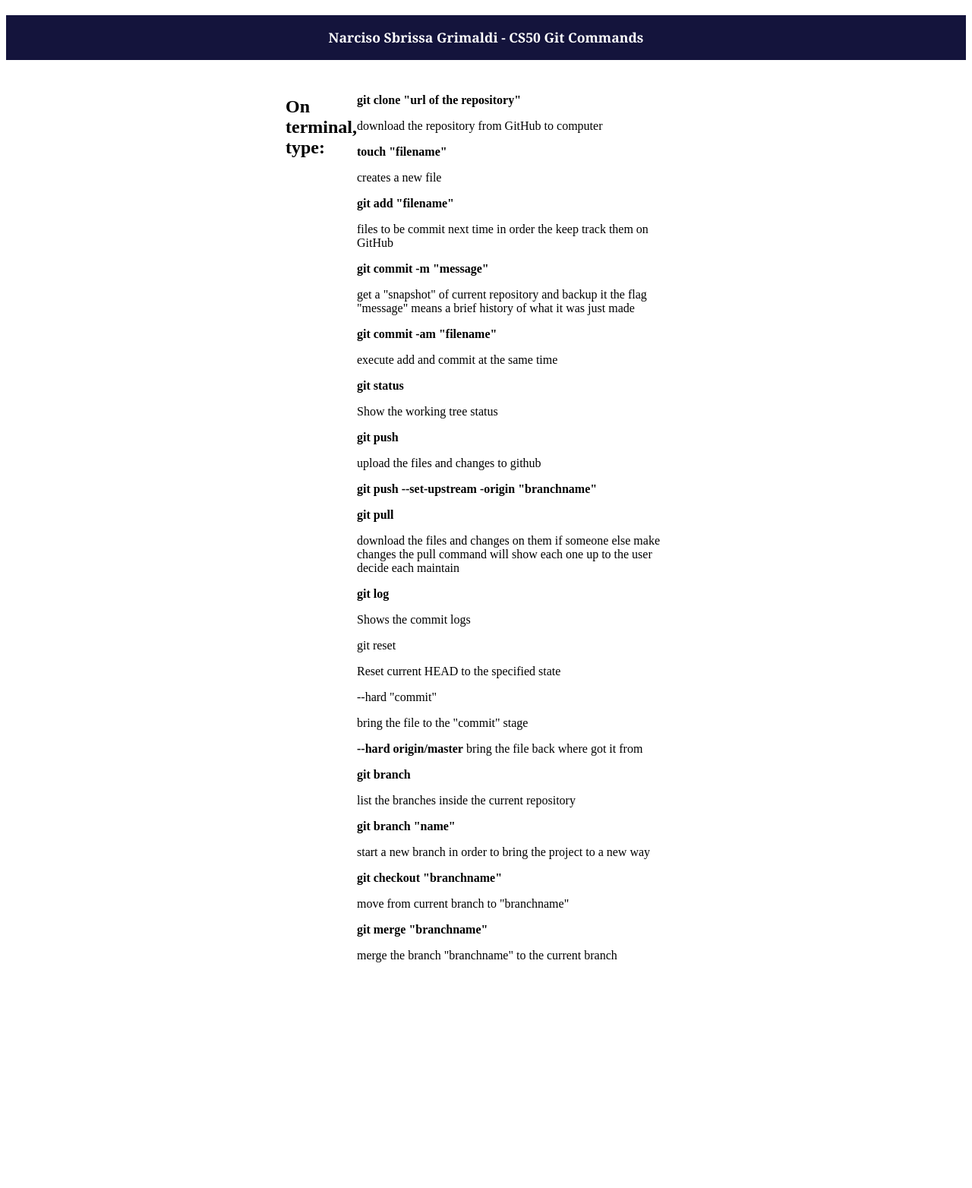
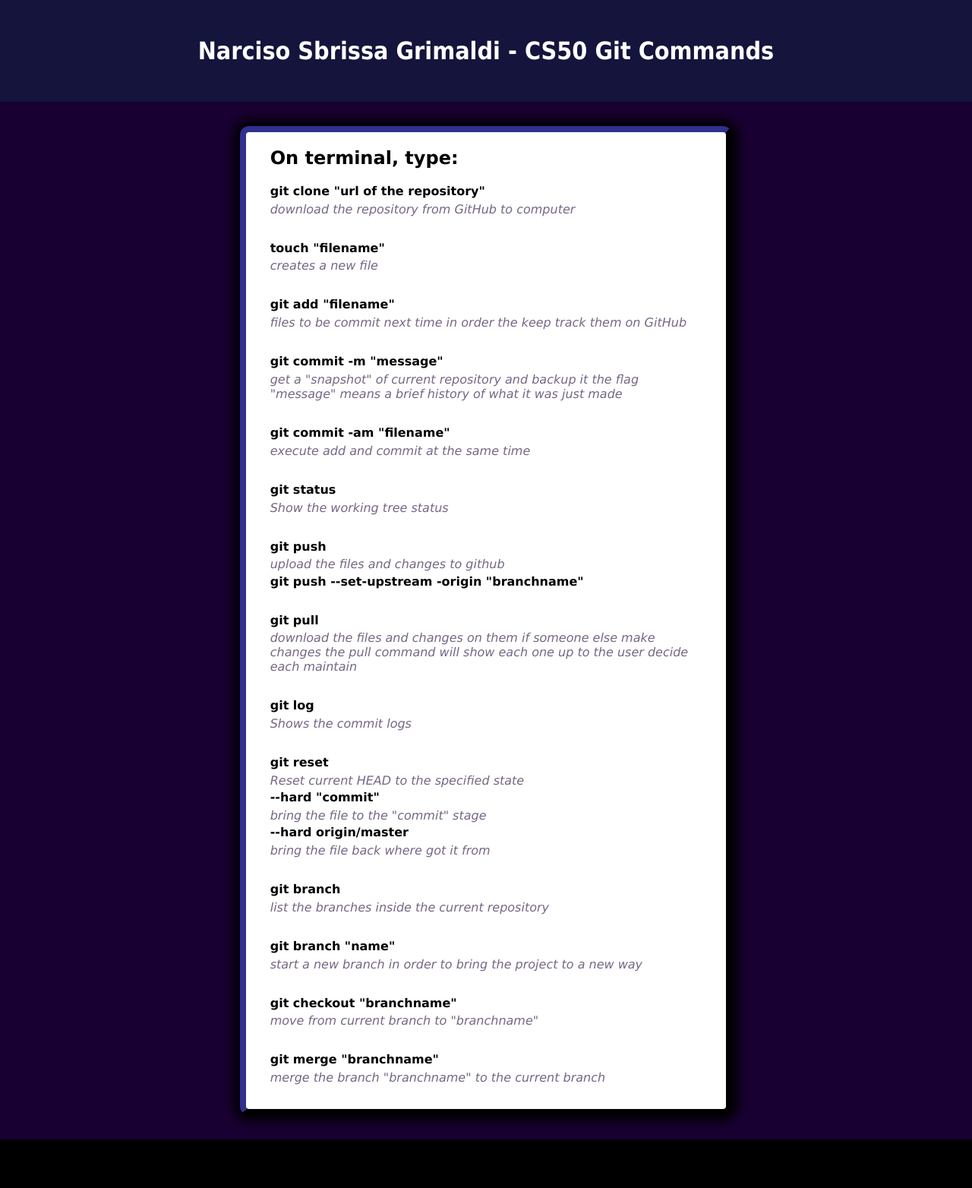
Before and after one commit to gdinarciso/gdinarciso.github.io, a PHP site: page /html/git-command.html in a window 1280 px wide. Shown: the whole page at 76% size. Before the commit the page ends 1267 px from the top, so only its background shows below. Run offline with PHP 8.4, Linux system fonts and the light colour scheme.

Commit message:
14/8/21 Daily update

```diff
--- a/css/template.css
+++ b/css/template.css
@@ -4,15 +4,53 @@
 
 :root {
   --body: white;
-  --body-bg: black;
+  --body-bg: rgba(25, 0, 51, 1);
   --header-bg: rgba(20, 20, 60, 1);
+}
+
+body {
+  display: grid;
+  grid-template-columns: auto 70ch auto;
+  grid-template-rows: auto 1fr auto;
+  grid-template-areas:
+    "header header header"
+    "left article right"
+    "footer footer footer";
+  min-height: 100vh;
+  margin: 0;
+
+  /* line-height: 1.5; */
+  font-family: Geneva, Tahoma, sans-serif;
+  background-color: var(--body-bg);
+}
+
+header {
+  grid-area: header;
 }
 
 #title {
   text-align: center;
-  font-size: 1.1em;
-  padding: 1em;
+  /* font-size: 1.1em; */
+  padding: 1.5em;
   color: var(--body);
-  font-family: Georgia, "Times New Roman", Times, serif;
+  font-family: Tahoma, sans-serif;
   background-color: var(--header-bg);
+  margin: 0;
 }
+
+article {
+  grid-area: article;
+  background-color: rgba(255, 255, 255, 1);
+  padding: 0 2em;
+  border: 0.5rem outset var(--header-bg);
+  box-shadow: 0 0 1rem 0.5rem rgba(0, 0, 0, 1);
+  border-radius: 12px;
+  margin: 2rem;
+  outline-offset: 0.5rem;
+}
+
+footer {
+  grid-area: footer;
+  padding: 2em;
+  background-color: rgba(0, 0, 0, 1);
+}
--- a/html/git-command.html
+++ b/html/git-command.html
@@ -7,35 +7,34 @@
     <title>Narciso Sbrissa Grimaldi - CS50 Git Commands</title>
     <link rel="stylesheet" href="/css/template.css" />
     <style>
-      body {
-        display: flex;
-        flex-direction: column;
+      .command {
+        font-weight: bold;
+        margin-bottom: 0.3em;
       }
-
-      body article {
-        align-self: center;
+      .description {
+        color: var(--body-bg);
+        filter: opacity(60%);
+        font-style: italic;
+        margin: 0 0 2em;
       }
-      article {
-        display: flex;
-        /* justify-content: center; */
-        /* align-items: center; */
-        width: 70ch;
-        padding: 1em;
+      .margin-bottom {
+        margin-bottom: 2em;
       }
-      article .top {
-        justify-content: stretch;
-        align-self: stretch;
+      .no-margin-top {
+        margin-top: 0.2em;
+      }
+      .no-margin-bottom {
+        margin-bottom: 0;
       }
     </style>
   </head>
   <body>
+    <header>
       <h1 id="title"></h1>
+    </header>
 
     <article>
-      <section class="top">
       <h2>On terminal, type:</h2>
-      </section>
-      <section>
       <p class="command"><strong>git clone "url of the repository"</strong></p>
       <p class="description">download the repository from GitHub to computer</p>
 
@@ -55,8 +54,8 @@
       <p class="description">Show the working tree status</p>
 
       <p class="command"><strong>git push</strong></p>
-        <p class="description">upload the files and changes to github</p>
-        <p><strong>git push --set-upstream -origin "branchname"</strong></p>
+      <p class="description no-margin-bottom">upload the files and changes to github</p>
+      <p class="command no-margin-top margin-bottom"><strong>git push --set-upstream -origin "branchname"</strong></p>
 
       <p class="command"><strong>git pull</strong></p>
       <p class="description">download the files and changes on them if someone else make changes the pull command will show each one up to the user decide each maintain</p>
@@ -65,10 +64,11 @@
       <p class="description">Shows the commit logs</p>
 
       <p class="command">git reset</p>
-        <p class="description">Reset current HEAD to the specified state</p>
-        <p>--hard "commit"</p>
-        <p>bring the file to the "commit" stage</p>
-        <p><strong>--hard origin/master</strong> bring the file back where got it from</p>
+      <p class="description no-margin-bottom">Reset current HEAD to the specified state</p>
+      <p class="command no-margin-top">--hard "commit"</p>
+      <p class="description no-margin-bottom">bring the file to the "commit" stage</p>
+      <p class="command no-margin-top"><strong>--hard origin/master</strong></p>
+      <p class="description">bring the file back where got it from</p>
 
       <p class="command"><strong>git branch</strong></p>
       <p class="description">list the branches inside the current repository</p>
@@ -81,8 +81,9 @@
 
       <p class="command"><strong>git merge "branchname"</strong></p>
       <p class="description">merge the branch "branchname" to the current branch</p>
-      </section>
     </article>
+
+    <footer></footer>
 
     <script src="/js/title.js"></script>
   </body>
```
Lines whose indentation alone changed are shown as unchanged.
